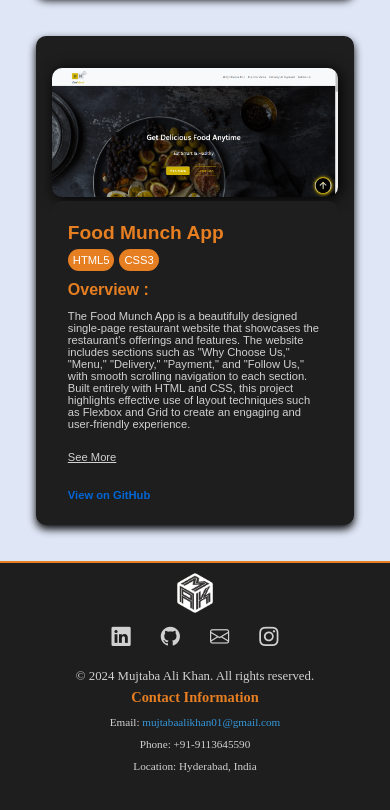
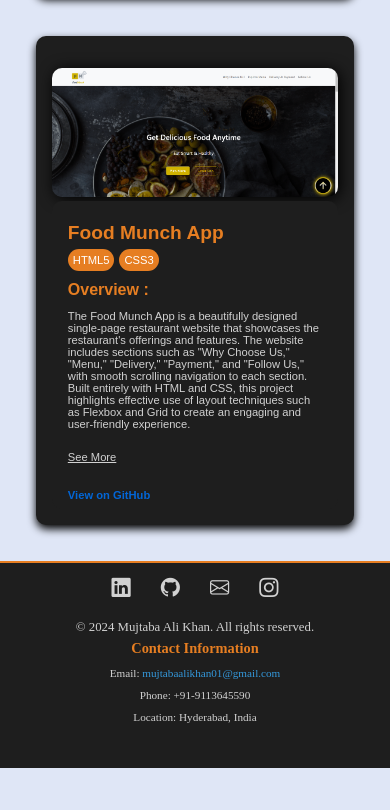
Before and after one commit to Mujtaba-AliKhan/Mujtaba-Ali-Khan-Portfolio, a React (Vite) app: page / in a window 390 px wide. Shown: the part 2565-3375 px from the top of the page. After the commit the page ends 3333 px from the top, so only its background shows below. Built offline with nearby package versions, Linux system fonts and the light colour scheme; a web font is replaced by a local one.

Commit message:
Update footer.css

```diff
--- a/src/footer/footer.css
+++ b/src/footer/footer.css
@@ -1,6 +1,5 @@
 .footer {
   background-color: #1e1e1e;
-  /* width: 100%; */
   padding: 20px 0;
   text-align: center;
   color: #d1d1d1;
@@ -83,21 +82,18 @@
   margin: 0;
 }
 
-/* Responsive styles for screens below 768px */
 @media (max-width: 768px) {
   .footer {
     width: 100%;
-    padding: 10px 0;
+    padding: 15px 0;
   }
   .footer-content {
     flex-direction: column;
     align-items: center;
   }
-
-  .footer-logo img {
-    height: 40px;
+  .footer-logo {
+    display: none;
   }
-
   .footer-icon {
     font-size: 1.2em;
   }
```
